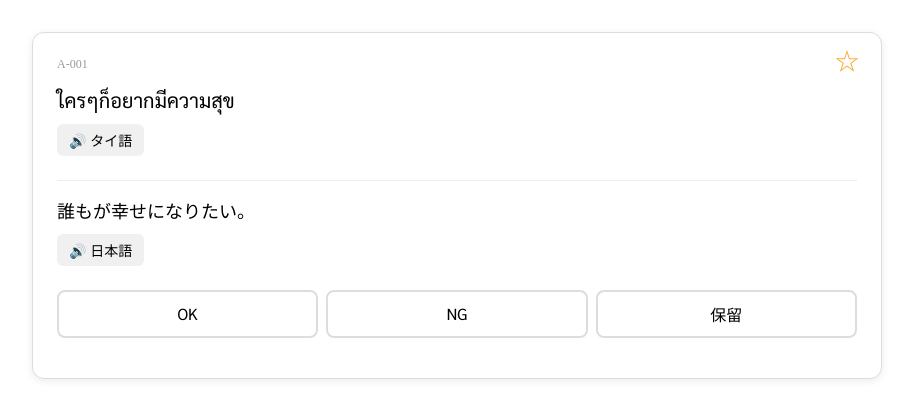
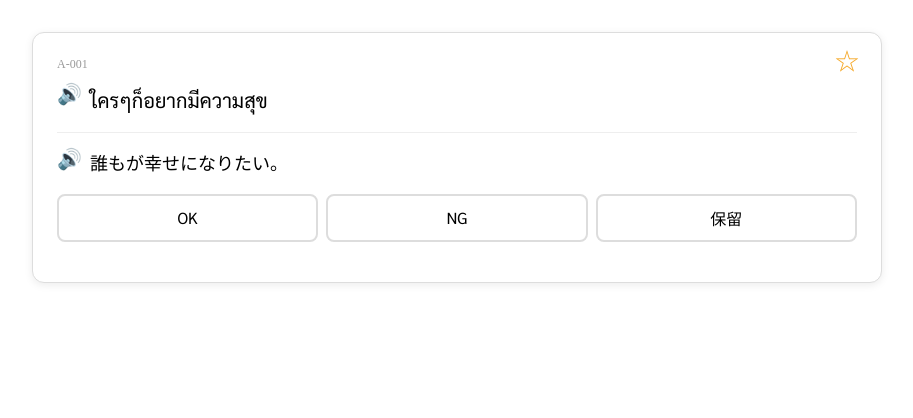
Before and after one commit to Naokichi-T/thai-phrase, a SvelteKit app: page / in a window 1280 px wide. Shown: the top 418 px of the page, without its empty margins (183-1096 px from the left). Built offline with nearby package versions, Linux system fonts and the light colour scheme.

Commit message:
音声ボタンをフレーズの左側に配置：テキストラベルを削除

```diff
--- a/src/routes/+page.svelte
+++ b/src/routes/+page.svelte
@@ -42,20 +42,21 @@
     <!-- 表示順の記号 -->
     <p class="order">{phrase.order_symbol}</p>
 
-    <!-- タイ語フレーズ -->
-    <p class="thai">{phrase.thai}</p>
-
-    <!-- タイ語の音声ボタン -->
-    <button class="audio-btn" onclick={() => playAudio(phrase.audio_th)}> 🔊 タイ語 </button>
+    <!-- 音声ボタンとタイ語フレーズ -->
+    <div class="phrase-row">
+      <button class="audio-btn" onclick={() => playAudio(phrase.audio_th)}> 🔊 </button>
+      <p class="thai">{phrase.thai}</p>
+    </div>
 
     <!-- 区切り線 -->
     <hr />
 
-    <!-- 日本語フレーズ -->
-    <p class="japanese">{phrase.japanese}</p>
-
-    <!-- 日本語の音声ボタン -->
-    <button class="audio-btn" onclick={() => playAudio(phrase.audio_ja)}> 🔊 日本語 </button>
+    <!-- 音声ボタンと日本語フレーズ -->
+    <!-- 変更後 -->
+    <div class="phrase-row">
+      <button class="audio-btn" onclick={() => playAudio(phrase.audio_ja)}> 🔊 </button>
+      <p class="japanese">{phrase.japanese}</p>
+    </div>
 
     <!-- ステータスボタン -->
     <div class="status-buttons">
@@ -96,35 +97,43 @@
     margin: 0 0 12px 0;
   }
 
-  /* タイ語：20px、Sarabunフォント */
+  /* タイ語 */
   .thai {
     font-family: "Sarabun", sans-serif;
     font-size: 20px;
-    margin: 0 0 8px 0;
+    margin: 0;
     line-height: 1.6;
   }
 
-  /* 日本語：18px */
+  /* 日本語 */
   .japanese {
     font-family: "Sarabun", sans-serif;
     font-size: 18px;
-    margin: 0 0 8px 0;
+    margin: 0;
     line-height: 1.6;
   }
 
   /* 音声ボタン */
   .audio-btn {
-    background: #f0f0f0;
+    background: none;
     border: none;
-    border-radius: 6px;
-    padding: 6px 12px;
+    padding: 0;
     cursor: pointer;
-    font-size: 14px;
-    margin-bottom: 8px;
+    font-size: 20px;
+    line-height: 1;
+    flex-shrink: 0;
   }
 
   .audio-btn:hover {
-    background: #e0e0e0;
+    transform: scale(1.2); /* ホバーで少し大きくなる */
+  }
+
+  /* フレーズとボタンを横並びにするコンテナ */
+  .phrase-row {
+    display: flex;
+    align-items: flex-start;
+    gap: 8px;
+    margin-bottom: 8px;
   }
 
   /* 区切り線 */
```
